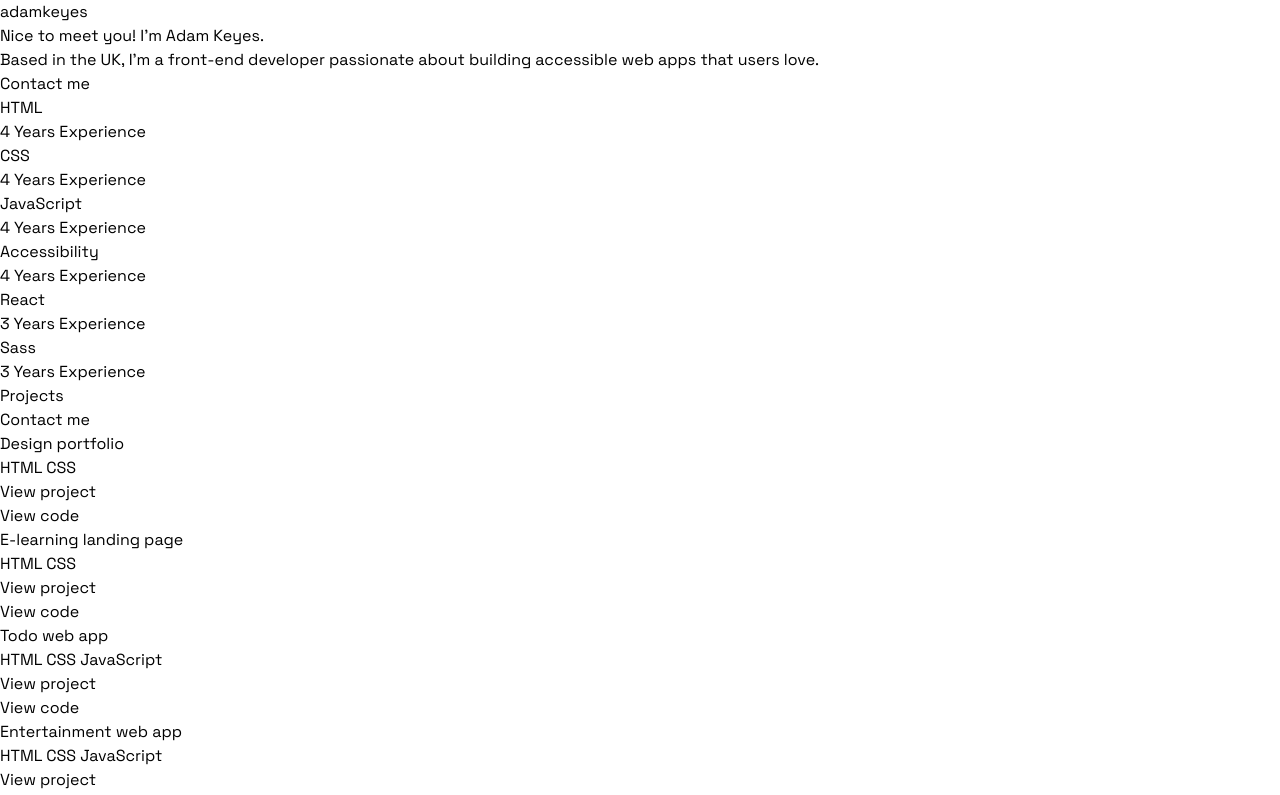
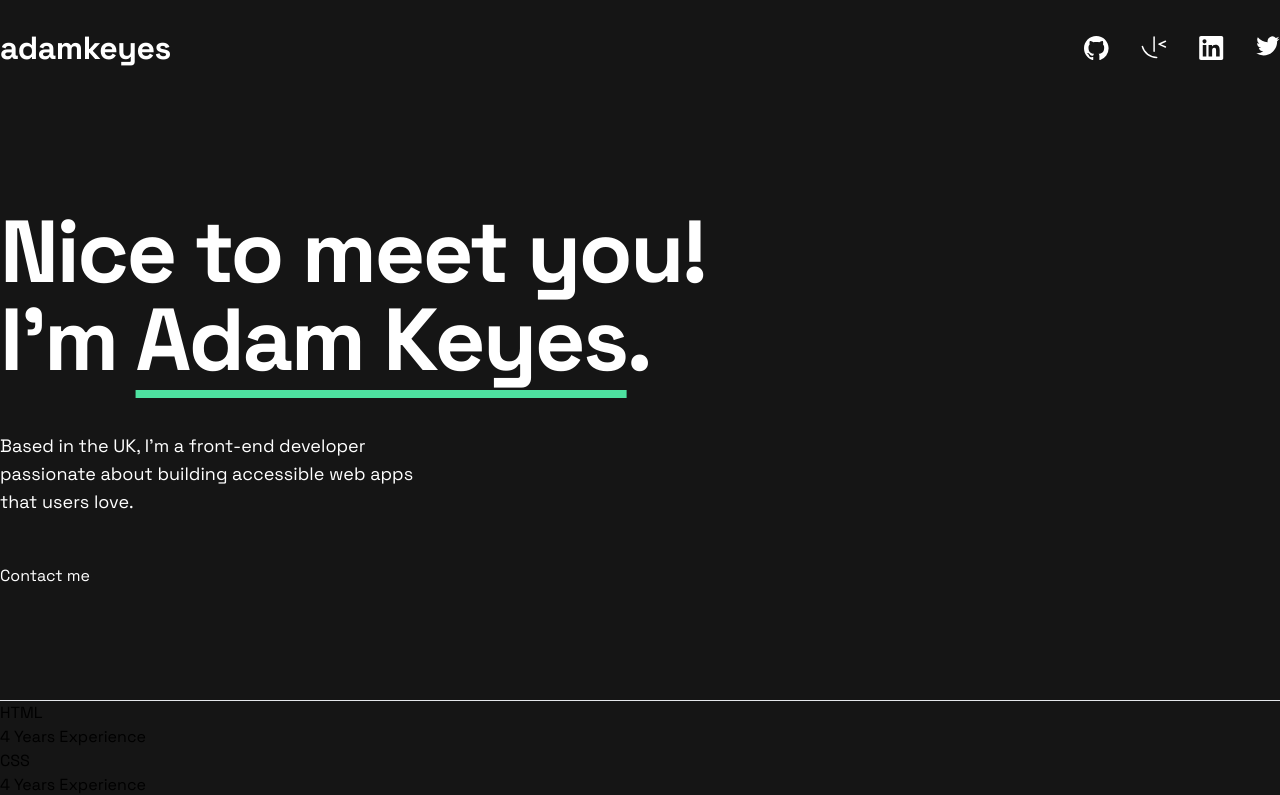
Before and after one commit to orphandeity/single-page-developer-portfolio, a Next.js app: page / in a window 1280 px wide. Shown: the top 795 px of the page. Built offline with nearby package versions, Linux system fonts and the light colour scheme.

Commit message:
hero section

```diff
--- /dev/null
+++ b/src/lib/icons.tsx
@@ -0,0 +1,62 @@
+export const Github = () => (
+  <svg xmlns="http://www.w3.org/2000/svg" width={25} height={24}>
+    <path
+      fill="#FFF"
+      fillRule="evenodd"
+      d="M12.304 0C5.506 0 0 5.506 0 12.304c0 5.444 3.522 10.042 8.413 11.672.615.108.845-.261.845-.584 0-.292-.015-1.261-.015-2.291-3.091.569-3.891-.754-4.137-1.446-.138-.354-.738-1.446-1.261-1.738-.43-.23-1.046-.8-.016-.815.97-.015 1.661.892 1.892 1.261 1.107 1.86 2.876 1.338 3.584 1.015.107-.8.43-1.338.784-1.646-2.738-.307-5.598-1.368-5.598-6.074 0-1.338.477-2.446 1.26-3.307-.122-.308-.553-1.569.124-3.26 0 0 1.03-.323 3.383 1.26.985-.276 2.03-.415 3.076-.415 1.046 0 2.092.139 3.076.416 2.353-1.6 3.384-1.261 3.384-1.261.676 1.691.246 2.952.123 3.26.784.861 1.26 1.953 1.26 3.307 0 4.721-2.875 5.767-5.613 6.074.446.385.83 1.123.83 2.277 0 1.645-.015 2.968-.015 3.383 0 .323.231.708.846.584a12.324 12.324 0 0 0 8.382-11.672C24.607 5.506 19.101 0 12.304 0Z"
+    />
+  </svg>
+);
+
+export const FrontendMentor = () => (
+  <svg xmlns="http://www.w3.org/2000/svg" width={26} height={23}>
+    <path
+      fill="#FFF"
+      d="M13.084.23a.751.751 0 0 0-.736.75v14.267a.75.75 0 1 0 1.5 0V.98a.75.75 0 0 0-.763-.75ZM24.44 4.504a.752.752 0 0 0-.284.064l-6.44 2.875a.752.752 0 0 0 0 1.37l6.44 2.884a.75.75 0 0 0 .612-1.369L19.861 8.13l4.907-2.191a.753.753 0 0 0 .38-.99.752.752 0 0 0-.708-.444ZM1.371 9.663a.752.752 0 0 0-.74.938C2.41 17.447 8.603 22.23 15.685 22.23a.75.75 0 1 0 0-1.501A14.053 14.053 0 0 1 2.083 10.225a.75.75 0 0 0-.712-.561v-.001Z"
+    />
+  </svg>
+);
+
+export const LinkedIn = () => (
+  <svg xmlns="http://www.w3.org/2000/svg" width={25} height={24}>
+    <path
+      fill="#FFF"
+      fillRule="evenodd"
+      d="M5.551 3.304c-1.14 0-2.067.926-2.067 2.064 0 1.14.928 2.066 2.067 2.066a2.066 2.066 0 0 0 0-4.13ZM3.767 8.998v11.453h3.562L7.33 8.998H3.767Zm5.798 0V20.45l3.554.002.002-5.668c0-1.454.253-2.941 2.132-2.941 1.851 0 1.851 1.755 1.851 3.036v5.571l3.559-.001v-6.28c0-2.834-.517-5.457-4.27-5.457-1.763 0-2.916.997-3.368 1.85h-.05V8.997h-3.41ZM22.435 24H1.982c-.976 0-1.77-.777-1.77-1.732V1.731C.212.776 1.006 0 1.982 0h20.453c.98 0 1.777.776 1.777 1.73v20.538c0 .955-.797 1.732-1.777 1.732Z"
+    />
+  </svg>
+);
+
+export const Twitter = () => (
+  <svg xmlns="http://www.w3.org/2000/svg" width={24} height={20}>
+    <path
+      fill="#FFF"
+      d="M23.492 2.705a9.563 9.563 0 0 1-2.742.751 4.788 4.788 0 0 0 2.1-2.643 9.536 9.536 0 0 1-3.033 1.159 4.778 4.778 0 0 0-8.14 4.357 13.564 13.564 0 0 1-9.844-4.99 4.774 4.774 0 0 0-.646 2.4 4.778 4.778 0 0 0 2.124 3.977 4.765 4.765 0 0 1-2.163-.598v.061a4.778 4.778 0 0 0 3.832 4.684 4.812 4.812 0 0 1-2.158.082 4.78 4.78 0 0 0 4.462 3.316 9.584 9.584 0 0 1-5.932 2.045c-.38 0-.762-.022-1.14-.067a13.508 13.508 0 0 0 7.32 2.146c8.787 0 13.59-7.277 13.59-13.589 0-.205-.004-.412-.013-.617a9.71 9.71 0 0 0 2.381-2.471l.002-.003Z"
+    />
+  </svg>
+);
+
+export const PatternCircle = () => (
+  <svg xmlns="http://www.w3.org/2000/svg" width={129} height={129}>
+    <circle
+      cx="830.5"
+      cy="585.5"
+      r="64"
+      fill="none"
+      stroke="#FFF"
+      transform="translate(-766 -521)"
+    />
+  </svg>
+);
+
+export const PatternRings = () => (
+  <svg xmlns="http://www.w3.org/2000/svg" width={530} height={129}>
+    <g fill="none" fillRule="evenodd" stroke="#FFF" opacity=".25">
+      <ellipse cx="265" cy="40" rx="264.5" ry="39.5" />
+      <ellipse cx="265" cy="52" rx="264.5" ry="39.5" />
+      <ellipse cx="265" cy="65" rx="264.5" ry="39.5" />
+      <ellipse cx="265" cy="77" rx="264.5" ry="39.5" />
+      <ellipse cx="265" cy="89" rx="264.5" ry="39.5" />
+    </g>
+  </svg>
+);
--- a/src/pages/_app.tsx
+++ b/src/pages/_app.tsx
@@ -9,7 +9,7 @@
 
 const MyApp: AppType = ({ Component, pageProps }) => {
   return (
-    <div className={`${spaceGrotesk.variable} font-sans`}>
+    <div className={`${spaceGrotesk.variable} bg-_black font-sans`}>
       <Component {...pageProps} />
     </div>
   );
--- a/src/pages/index.tsx
+++ b/src/pages/index.tsx
@@ -1,5 +1,6 @@
 import { type NextPage } from "next";
 import Head from "next/head";
+import { Github, FrontendMentor, LinkedIn, Twitter } from "../lib/icons";
 
 const Home: NextPage = () => {
   return (
@@ -14,17 +15,38 @@
           href="/favicon-32x32.png"
         />
       </Head>
-      <main>
-        <h1>adamkeyes</h1>
+      <main className="container mx-auto">
+        <header className="flex items-center justify-between py-8">
+          <h1 className="text-[32px] font-bold leading-[32px] tracking-[-0.44px] text-white">
+            adamkeyes
+          </h1>
+          <menu className="flex gap-8">
+            <Github />
+            <FrontendMentor />
+            <LinkedIn />
+            <Twitter />
+          </menu>
+        </header>
 
-        <p>Nice to meet you! I&apos;m Adam Keyes.</p>
+        <div className="my-28 flex flex-col items-start gap-12 text-white">
+          <h2 className="heading-xl">
+            Nice to meet you!
+            <br /> I&apos;m{" "}
+            <span className="underline decoration-_green underline-offset-[20px]">
+              Adam Keyes
+            </span>
+            .
+          </h2>
 
-        <p>
-          Based in the UK, I&apos;m a front-end developer passionate about
-          building accessible web apps that users love.
-        </p>
+          <p className="max-w-md text-lg leading-7">
+            Based in the UK, I&apos;m a front-end developer passionate about
+            building accessible web apps that users love.
+          </p>
 
-        <p>Contact me</p>
+          <button>Contact me</button>
+        </div>
+
+        <hr />
 
         <div>
           <p>HTML</p> <p>4 Years Experience</p>
```
